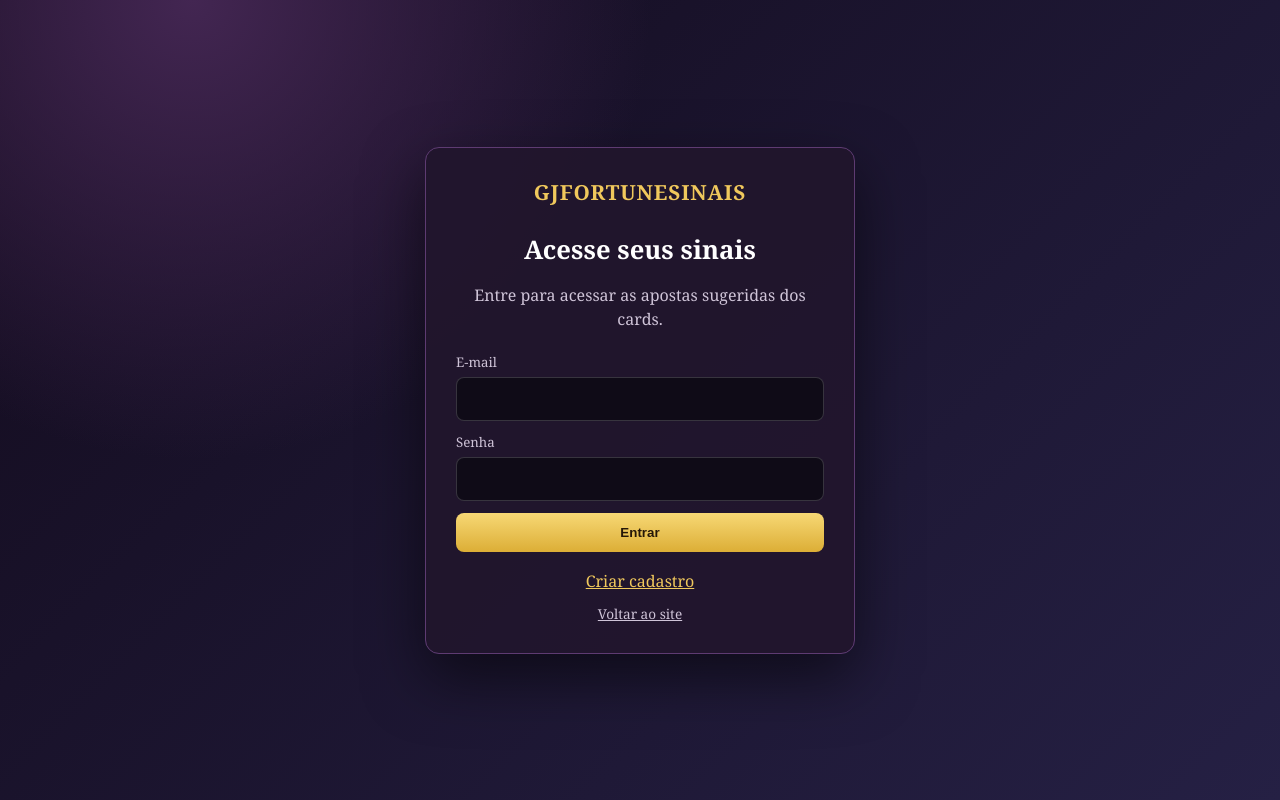
After one commit to gabrielasmoreira19-sys/gjfortunesinais, a Flask app: page /login in a window 1280 px wide. The commit adds this page. Run offline with Flask 3, Linux system fonts and the light colour scheme.

Commit message:
Adiciona area de sinais para usuarios cadastrados

```diff
--- a/app.py
+++ b/app.py
@@ -20,6 +20,7 @@ try:
 except ImportError:
 	requests = None
 from flask import Flask, Response, jsonify, redirect, render_template, request, session, send_from_directory, url_for
+from werkzeug.security import check_password_hash, generate_password_hash
 from werkzeug.utils import secure_filename
 
 
@@ -33,6 +34,7 @@ CATALOGS_PROVEDORES = {
 }
 DATA_DIR = Path(os.environ.get("SITE_DATA_DIR", BASE_DIR / "instance"))
 CONFIG_PATH = DATA_DIR / "site_config.json"
+USERS_PATH = DATA_DIR / "users.json"
 ADMIN_UPLOADS_DIR = DATA_DIR / "uploads" / "admin"
 UPLOADS_DIR = BASE_DIR / "static" / "uploads" / "slots"
 SUPABASE_URL = os.environ.get("SUPABASE_URL", "").rstrip("/")
@@ -314,6 +316,69 @@ def imagem_config_disponivel(imagem_url):
 
 def administrador_logado():
 	return session.get("admin_logado") is True
+
+
+def carregar_usuarios():
+	if not USERS_PATH.is_file():
+		return {}
+	try:
+		with USERS_PATH.open(encoding="utf-8") as arquivo:
+			usuarios = json.load(arquivo)
+		return usuarios if isinstance(usuarios, dict) else {}
+	except (OSError, json.JSONDecodeError):
+		return {}
+
+
+def salvar_usuarios(usuarios):
+	USERS_PATH.parent.mkdir(parents=True, exist_ok=True)
+	temporario = USERS_PATH.with_suffix(".tmp")
+	with temporario.open("w", encoding="utf-8") as arquivo:
+		json.dump(usuarios, arquivo, ensure_ascii=False, indent=2)
+	temporario.replace(USERS_PATH)
+
+
+def usuario_logado():
+	return session.get("usuario_email") or ""
+
+
+@app.route("/cadastro", methods=["GET", "POST"])
+def cadastro():
+	erro = ""
+	if request.method == "POST":
+		email = request.form.get("email", "").strip().lower()
+		senha = request.form.get("senha", "")
+		if "@" not in email or len(senha) < 6:
+			erro = "Informe um e-mail válido e uma senha com pelo menos 6 caracteres."
+		else:
+			usuarios = carregar_usuarios()
+			if email in usuarios:
+				erro = "Este e-mail já está cadastrado."
+			else:
+				usuarios[email] = {"senha": generate_password_hash(senha), "criado_em": time.time()}
+				salvar_usuarios(usuarios)
+				session["usuario_email"] = email
+				return redirect(url_for("index"))
+	return render_template("auth.html", modo="cadastro", erro=erro)
+
+
+@app.route("/login", methods=["GET", "POST"])
+def login():
+	erro = ""
+	if request.method == "POST":
+		email = request.form.get("email", "").strip().lower()
+		senha = request.form.get("senha", "")
+		usuario = carregar_usuarios().get(email, {})
+		if usuario and check_password_hash(usuario.get("senha", ""), senha):
+			session["usuario_email"] = email
+			return redirect(url_for("index"))
+		erro = "E-mail ou senha incorretos."
+	return render_template("auth.html", modo="login", erro=erro)
+
+
+@app.get("/logout")
+def logout():
+	session.pop("usuario_email", None)
+	return redirect(url_for("index"))
 
 
 def salvar_upload(campo):
@@ -843,6 +908,7 @@ def index():
 		configuracao=configuracao,
 		stories_ativas=stories_ativas,
 		popup_entrada=popup_entrada,
+		usuario_email=usuario_logado(),
 	)
 
 
--- /dev/null
+++ b/templates/auth.html
@@ -0,0 +1,39 @@
+<!doctype html>
+<html lang="pt-BR">
+<head>
+    <meta charset="utf-8">
+    <meta name="viewport" content="width=device-width, initial-scale=1">
+    <title>{{ 'Criar cadastro' if modo == 'cadastro' else 'Entrar' }} | GJFORTUNESINAIS</title>
+    <style>
+        :root { --bg:#100b18; --panel:#21162d; --line:#5e3b72; --gold:#f0c85c; --muted:#cfc4d8; --green:#24bd62; }
+        * { box-sizing:border-box; }
+        body { min-height:100vh; margin:0; display:grid; place-items:center; padding:20px; color:#fff; background:radial-gradient(circle at 15% 0,#432652,transparent 34%),linear-gradient(135deg,#130b1d,#252044); font-family:Georgia,serif; }
+        .auth { width:min(430px,100%); padding:30px; border:1px solid var(--line); border-radius:14px; background:#21162df2; box-shadow:0 24px 60px #0008; }
+        .brand { margin-bottom:26px; color:var(--gold); font-size:1.3rem; font-weight:900; text-align:center; letter-spacing:.04em; }
+        h1 { margin:0 0 8px; font-size:1.6rem; text-align:center; }
+        p { color:var(--muted); line-height:1.5; text-align:center; }
+        form { display:grid; gap:12px; margin-top:22px; }
+        label { display:grid; gap:6px; color:var(--muted); font-size:.83rem; }
+        input { width:100%; padding:12px; border:1px solid #ffffff2b; border-radius:8px; background:#0f0b17; color:#fff; font:inherit; }
+        button { padding:12px; border:0; border-radius:8px; background:linear-gradient(180deg,#f7d875,#dcae36); color:#251708; font-weight:900; cursor:pointer; }
+        .error { padding:10px; border:1px solid #ef777766; border-radius:8px; color:#ffb1b1; background:#8e252533; font-size:.84rem; }
+        .link { display:block; margin-top:18px; color:var(--gold); text-align:center; }
+        .back { display:block; margin-top:12px; color:var(--muted); text-align:center; font-size:.85rem; }
+    </style>
+</head>
+<body>
+    <main class="auth">
+        <div class="brand">GJFORTUNESINAIS</div>
+        <h1>{{ 'Crie seu acesso' if modo == 'cadastro' else 'Acesse seus sinais' }}</h1>
+        <p>{{ 'Cadastre-se para liberar as apostas sugeridas e a área de sinais.' if modo == 'cadastro' else 'Entre para acessar as apostas sugeridas dos cards.' }}</p>
+        {% if erro %}<div class="error">{{ erro }}</div>{% endif %}
+        <form method="post">
+            <label>E-mail<input name="email" type="email" autocomplete="email" required></label>
+            <label>Senha<input name="senha" type="password" minlength="6" autocomplete="{{ 'new-password' if modo == 'cadastro' else 'current-password' }}" required></label>
+            <button type="submit">{{ 'Criar cadastro' if modo == 'cadastro' else 'Entrar' }}</button>
+        </form>
+        {% if modo == 'cadastro' %}<a class="link" href="{{ url_for('login') }}">Já tenho cadastro</a>{% else %}<a class="link" href="{{ url_for('cadastro') }}">Criar cadastro</a>{% endif %}
+        <a class="back" href="{{ url_for('index') }}">Voltar ao site</a>
+    </main>
+</body>
+</html>
```
Also changed, not shown: templates/index.html (+17 -0 lines).
